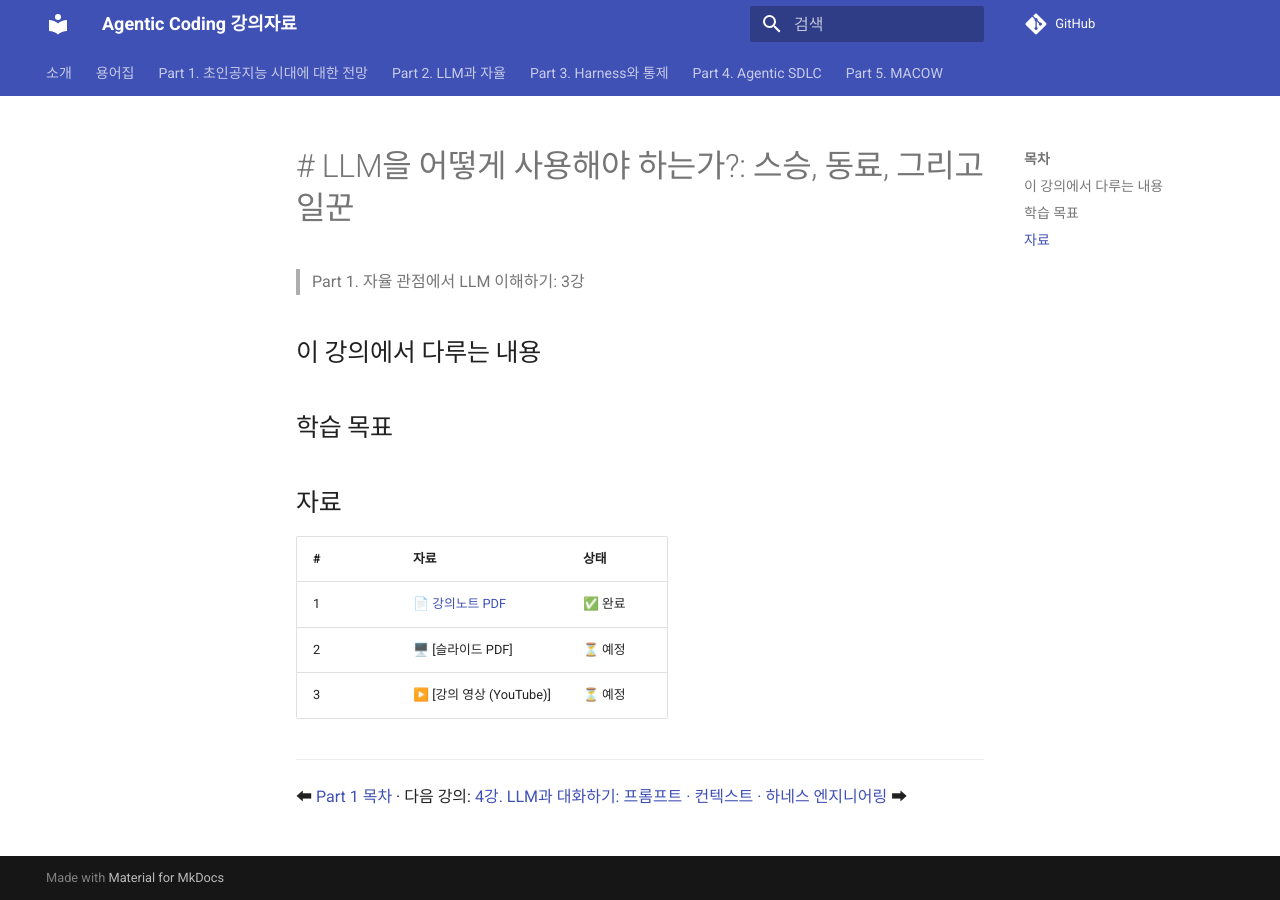
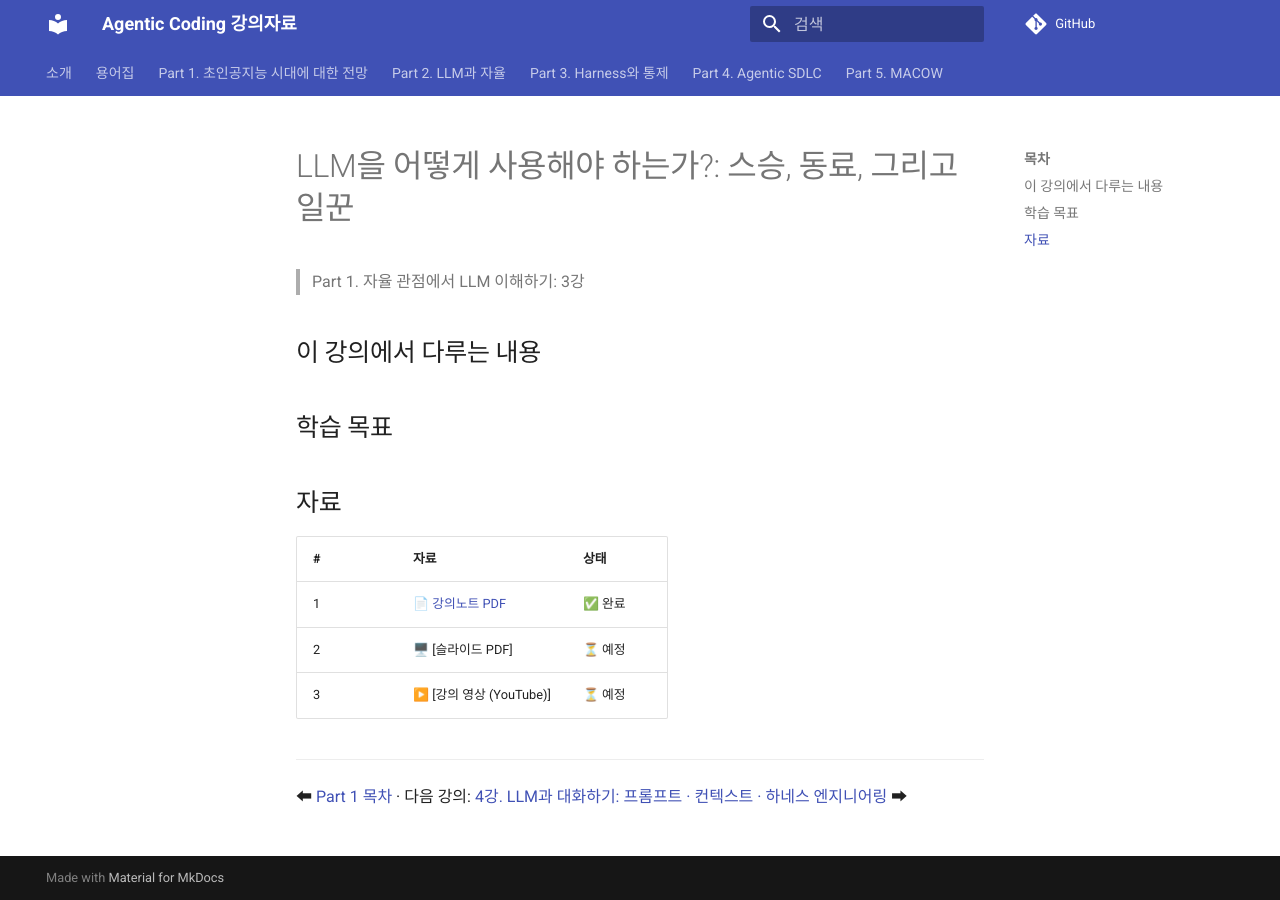
Before and after one commit to karpjoo/agentic-coding, an MkDocs documentation site: the page built from docs/part-2-llm-autonomy/03-AI-trinity/index.md, in a window 1280 px wide. Built offline with MkDocs 1.6.1 and Material for MkDocs 9.7.7, drawn with Linux system fonts in a browser that asks for light colours; comment, search, counter and statistics services are not loaded.

```diff
--- a/docs/part-2-llm-autonomy/03-AI-trinity/index.md
+++ b/docs/part-2-llm-autonomy/03-AI-trinity/index.md
@@ -1,4 +1,4 @@
-# # LLM을 어떻게 사용해야 하는가?: 스승, 동료, 그리고 일꾼
+# LLM을 어떻게 사용해야 하는가?: 스승, 동료, 그리고 일꾼
 
 > Part 1. 자율 관점에서 LLM 이해하기: 3강
 
```
